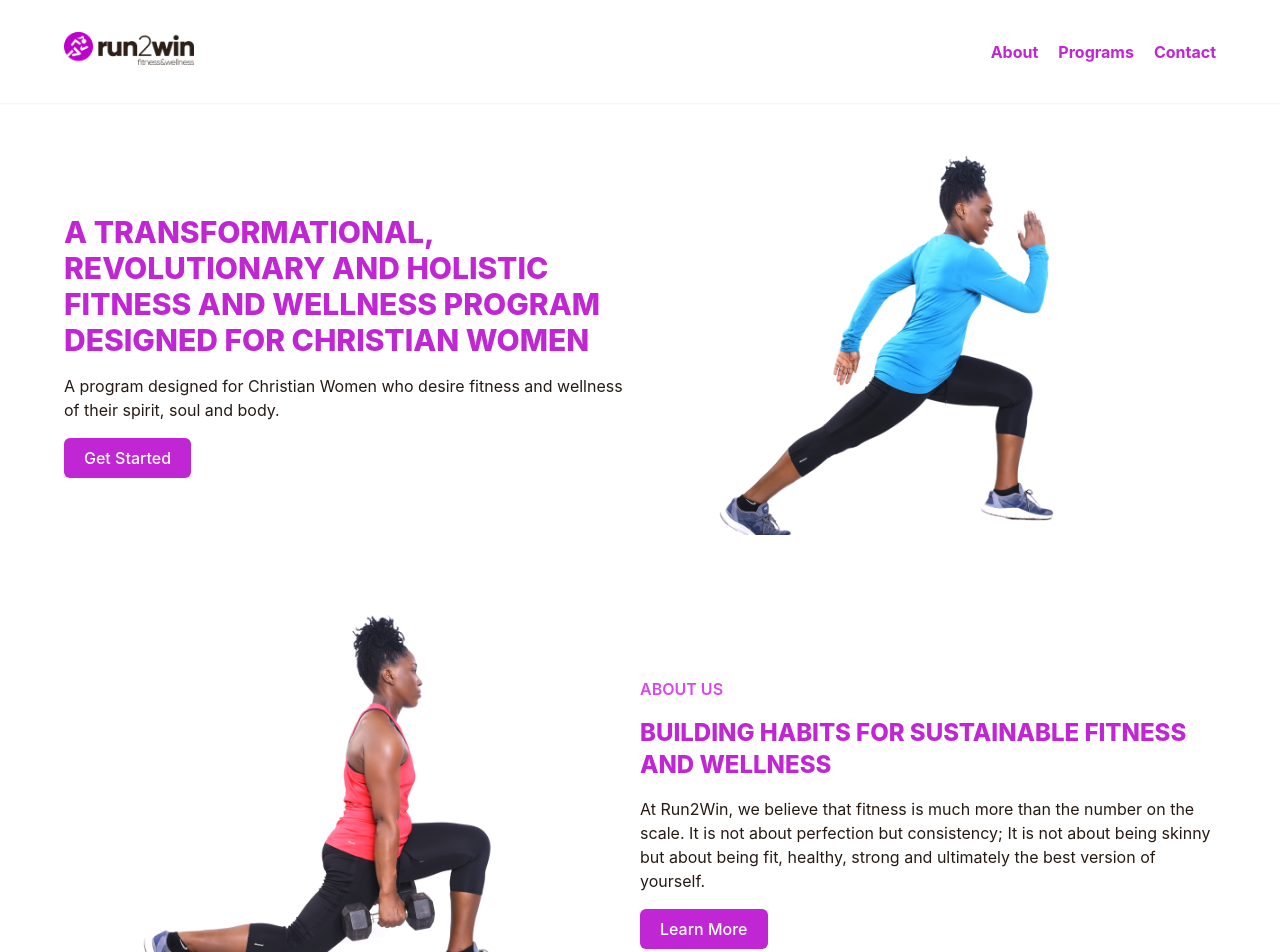
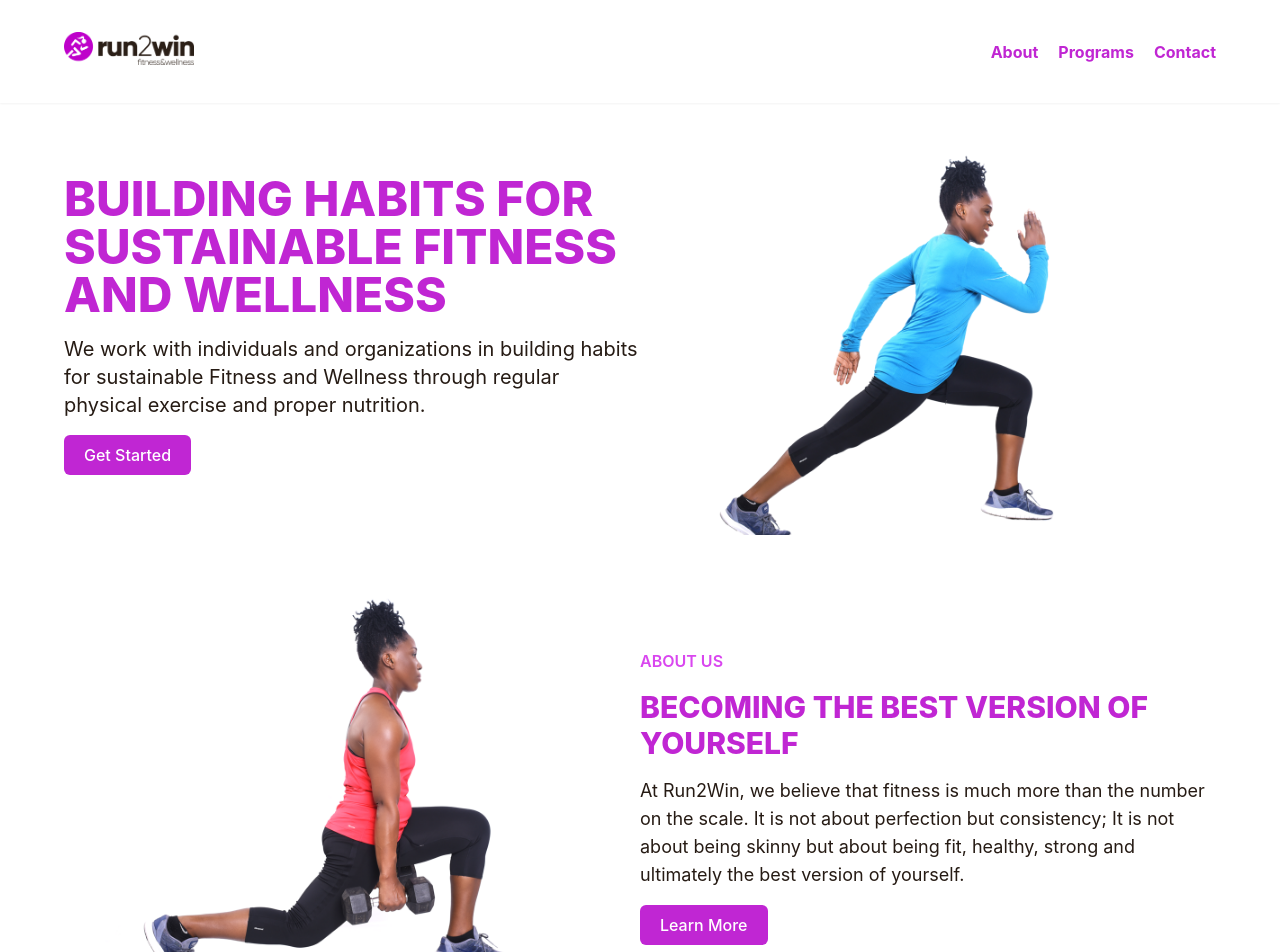
Before and after one commit to tobisamuel/run-to-win-old, a Next.js app: page / in a window 1280 px wide. Shown: the top 952 px of the page. Built offline with nearby package versions, Linux system fonts and the light colour scheme.

Commit message:
Edited Landing Page Text

```diff
--- a/pages/about.js
+++ b/pages/about.js
@@ -24,11 +24,11 @@ const values = [
 const AboutPage = () => {
   return (
     <Layout>
-      <div className="flex flex-col items-center mt-16 mx-auto px-10 md:px-16 md:flex-row md:items-start">
+      <div className="flex flex-col items-center mt-12 mx-auto px-10 md:px-16 md:flex-row">
         {/* left side */}
         <div className="basis-1/2 flex flex-col space-y-4 mb-3 text-center md:text-left">
-          <h2 className="text-3xl font-extrabold uppercase text-fuchsia-600">
-            Building habits for sustainable fitness and wellness
+          <h2 className="text-4xl font-extrabold uppercase text-fuchsia-600">
+            Becoming the best version of yourself
           </h2>
           <p className="text-base text-rtw-4">
             At Run2Win, we believe that fitness is much more than the number on
--- a/pages/index.js
+++ b/pages/index.js
@@ -10,16 +10,16 @@ export default function Home() {
     <Layout>
       {/* Main Section */}
       <section>
-        <div className="flex flex-col-reverse items-center mx-auto mt-12 px-10 md:flex-row md:px-16">
+        <div className="flex flex-col-reverse items-center mt-12 mx-auto px-10 md:px-16 md:flex-row md:items-start">
           {/* left side */}
-          <div className="basis-1/2 flex flex-col space-y-4 py-6 md:py-0">
-            <h1 className="text-2xl uppercase font-extrabold text-fuchsia-600 text-center md:px-0 md:text-3xl md:text-left">
-              A Transformational, Revolutionary and Holistic Fitness and
-              Wellness Program designed for Christian Women
+          <div className="basis-1/2 flex flex-col mb-3 py-6 space-y-4 text-center md:text-left">
+            <h1 className="text-3xl font-extrabold uppercase text-fuchsia-600 md:text-4xl lg:text-5xl">
+              Building habits for sustainable fitness and wellness
             </h1>
-            <p className="text-center text-rtw-4 md:text-left">
-              A program designed for Christian Women who desire fitness and
-              wellness of their spirit, soul and body.
+            <p className="text-md text-rtw-4 md:text-lg lg:text-xl">
+              We work with individuals and organizations in building habits for
+              sustainable Fitness and Wellness through regular physical exercise
+              and proper nutrition.
             </p>
             <div className="flex justify-center md:justify-start">
               <Link href="/">
@@ -39,7 +39,7 @@ export default function Home() {
 
       {/* About Section */}
       <section>
-        <div className="flex justify-between flex-col items-center mt-16 mx-auto px-10 md:flex-row md:px-16">
+        <div className="flex justify-between flex-col items-center mt-12 mx-auto px-10 md:flex-row md:px-16">
           {/* left side */}
           <div className="flex-1">
             <Image src="/images/hero.png" width={600} height={428} alt="" />
@@ -48,10 +48,10 @@ export default function Home() {
           {/* right side */}
           <div className="flex-1 flex flex-col space-y-4 my-14 text-center md:my-0 md:text-left">
             <h3 className="text-fuchsia-500 font-semibold">ABOUT US</h3>
-            <h2 className="text-3xl font-extrabold uppercase text-fuchsia-600 md:text-2xl ">
-              Building habits for sustainable fitness and wellness
+            <h2 className="text-2xl font-extrabold uppercase text-fuchsia-600 md:text-3xl">
+              Becoming the best version of yourself
             </h2>
-            <p className="text-rtw-4">
+            <p className="text-rtw-4 lg:text-lg">
               At Run2Win, we believe that fitness is much more than the number
               on the scale. It is not about perfection but consistency; It is
               not about being skinny but about being fit, healthy, strong and
```
